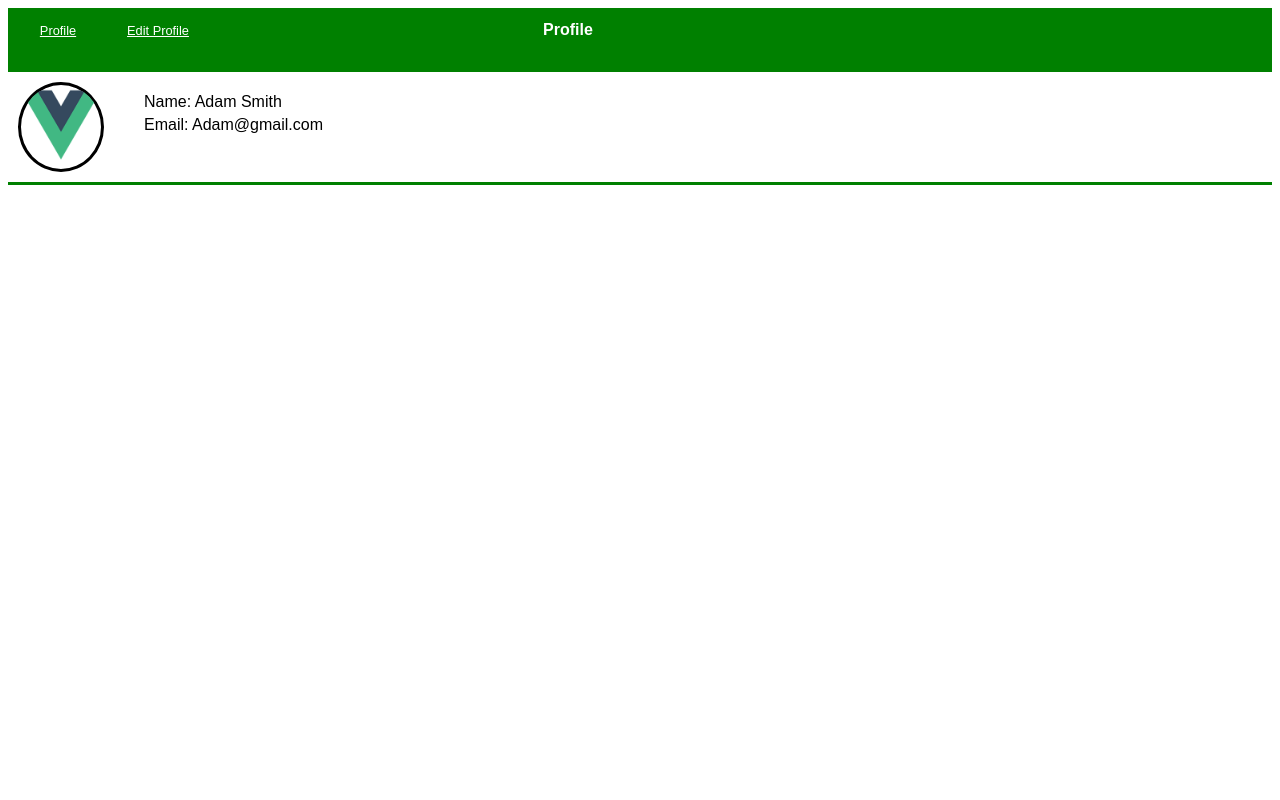
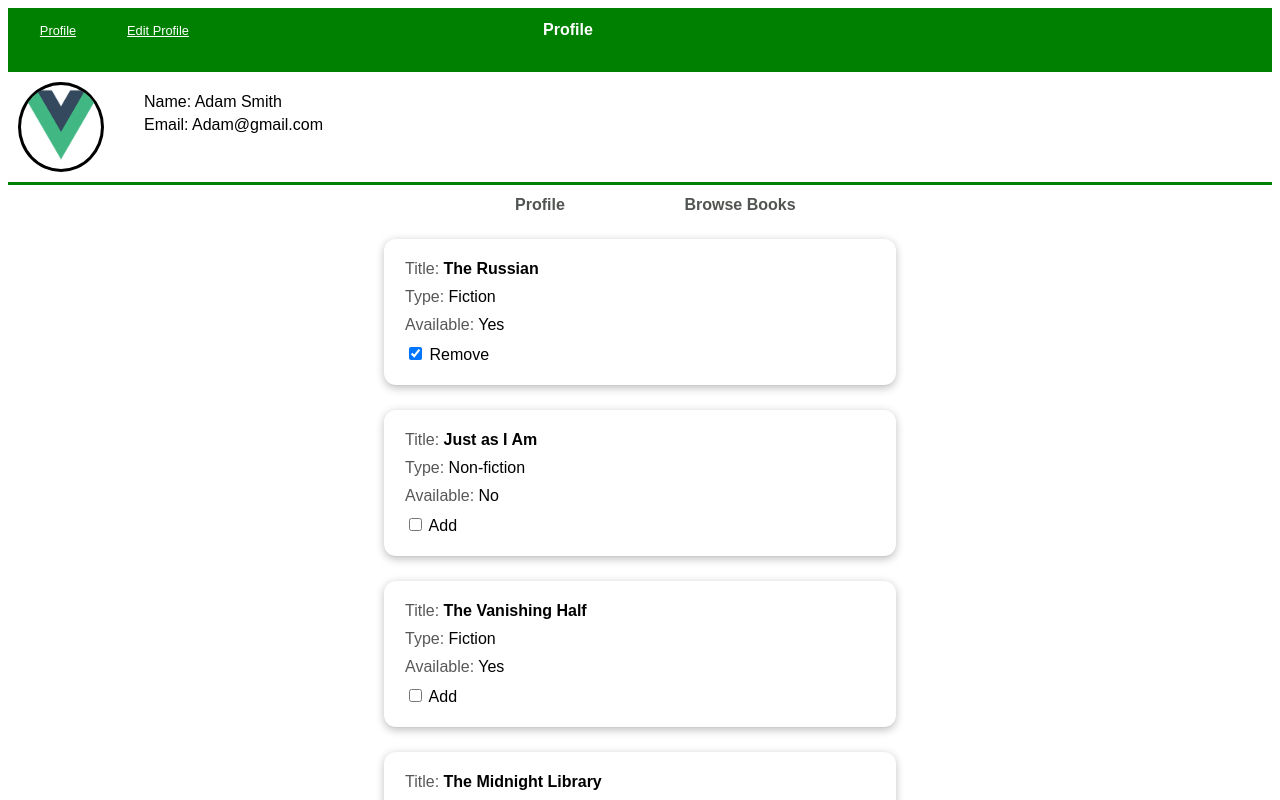
Before and after one commit to ahmato/electude-profile, a Vue app: page / in a window 1280 px wide. Shown: the top 800 px of the page. Built offline with nearby package versions, Linux system fonts and the light colour scheme.

Commit message:
Browse-books is done

```diff
--- a/src/App.vue
+++ b/src/App.vue
@@ -5,7 +5,7 @@
       <EditProfile :user="user" @editedUser="editedUser" />
     </div>
     <div v-if="this.curretPage === 'profile'">
-      <ProfileView :user="user" />
+      <ProfileView :user="user" :books="books" />
     </div>
   </div>
 </template>
@@ -27,8 +27,17 @@ export default {
       user: {
         full_name: 'Adam Smith',
         e_mail: 'Adam@gmail.com',
-        password: '123456'
-      }
+        password: '123456',
+        user_BooksArray: [1, 5]
+      },
+      books: [
+        { id: 1, name: 'The Russian', type: 'Fiction', available: true },
+        { id: 2, name: 'Just as I Am', type: 'Non-fiction', available: false },
+        { id: 3, name: 'The Vanishing Half', type: 'Fiction', available: true },
+        { id: 4, name: 'The Midnight Library', type: 'Fiction', available: false },
+        { id: 5, name: 'Untamed', type: 'Non-fiction', available: false },
+        { id: 6, name: 'Viscount Who Loved Me', type: 'Fiction', available: true }
+      ]
     };
   },
   methods: {
--- /dev/null
+++ b/src/components/Helpers/Card-book.vue
@@ -0,0 +1,90 @@
+<template>
+  <div class="list-group">
+    <ul v-for="book in books" :key="book.id">
+      <li>
+        <label for="title">Title: </label>
+        <span class="title">{{ book.name }}</span>
+      </li>
+      <li>
+        <label for="type">Type: </label>
+        <span> {{ book.type }} </span>
+      </li>
+      <li>
+        <label for="available">Available: </label>
+        <span> {{ getAvailabilityMessage(book.available) }} </span>
+      </li>
+      <li class="checkbox">
+        <input type="checkbox" v-model="userCheckedBooks" :id="book.id" :value="book.id" />
+        {{ getCheckboxText(book.id) }}
+      </li>
+    </ul>
+  </div>
+</template>
+<script>
+export default {
+  name: 'Profile_books',
+  props: ['books', 'userBooksArray'],
+  data() {
+    return {
+      userCheckedBooks: []
+    };
+  },
+  watch: {
+    userCheckedBooks() {
+      this.$emit('checkedBooks', this.userCheckedBooks);
+    }
+  },
+  mounted() {
+    this.userCheckedBooks = this.userBooksArray;
+  },
+  methods: {
+    getAvailabilityMessage(status) {
+      if (status === true) {
+        return 'Yes';
+      } else {
+        return 'No';
+      }
+    },
+    getCheckboxText(bookId) {
+      let text = 'Add';
+      this.userCheckedBooks.forEach(userBookId => {
+        if (bookId === userBookId) {
+          text = 'Remove';
+        }
+      });
+      return text;
+    }
+  }
+};
+</script>
+<style scoped>
+ul {
+  list-style-type: none;
+  background-color: #ffffff;
+  border-radius: 6px;
+  box-shadow: 0 2px 8px rgba(0, 0, 0, 0.2);
+  border-bottom: 1px solid #ccc;
+  font-size: 16px;
+  max-width: 30rem;
+  margin: 1.5rem auto;
+  padding: 1rem;
+  border-radius: 12px;
+  box-shadow: 0 2px 8px rgba(0, 0, 0, 0.25);
+}
+li {
+  padding: 5px;
+}
+input {
+  padding-top: 15px;
+}
+.title {
+  font-weight: bold;
+  font-size: 1rem;
+}
+label {
+  color: rgba(0, 0, 0, 0.658);
+}
+/* .checkbox {
+  color: black !important;
+} */
+</style>
--- /dev/null
+++ b/src/components/ProfileComponents/Browsebooks.vue
@@ -0,0 +1,76 @@
+<template>
+  <div>
+    <div class="buttons">
+      <button id="frofile-btn" class="Button" @click="renderProfileBooks">Profile</button>
+      <button id="books-btn" class="Button" @click="renderBrowseBooks">Browse Books</button>
+    </div>
+    <bookElemnet :books="booksToDisplay" :userBooksArray="userBooksArray" @checkedBooks="checked_books" />
+  </div>
+</template>
+<script>
+import bookElemnet from '../../components/Helpers/Card-book.vue';
+export default {
+  name: 'Browse_books',
+  props: ['books', 'userBooksArray'],
+  components: {
+    bookElemnet
+  },
+  data() {
+    return {
+      booksToDisplay: this.books,
+      allBooks: this.books,
+      displayAllBoooks: true,
+      newBooksList: [],
+      pageTitle: 'Browse Books'
+    };
+  },
+  methods: {
+    renderBrowseBooks() {
+      this.booksToDisplay = this.allBooks;
+    },
+    renderProfileBooks() {
+      this.booksToDisplay = this.getUserBooks();
+    },
+    getUserBooks() {
+      let userBooks = [];
+      this.newBooksList.forEach(userBookdId => {
+        this.books.forEach(book => {
+          if (book.id === userBookdId) {
+            userBooks.push(book);
+          }
+        });
+      });
+
+      return userBooks;
+    },
+    checked_books(book_id) {
+      this.newBooksList = book_id;
+    }
+  }
+};
+</script>
+<style scoped>
+button {
+  border: none;
+  background: none;
+  outline: none;
+  color: rgb(81, 85, 81);
+  font-weight: bold;
+  font-size: 1rem;
+  margin: 0 20px;
+  width: 10rem;
+}
+button:focus {
+  outline: none;
+  box-shadow: none;
+  background: rgba(99, 233, 121, 0.3);
+  color: rgb(22, 122, 22);
+  border-radius: 6px;
+}
+.buttons{
+  display: flex;
+  justify-content: center;
+  align-items: center;
+  margin: 10px ;
+}
+</style>
--- a/src/components/ProfileView.vue
+++ b/src/components/ProfileView.vue
@@ -1,16 +1,19 @@
 <template>
   <div>
-    <Profile :user="user"  />
+    <Profile :user="user"/>
+    <BrowseBooks :books="books" :userBooksArray="user.user_BooksArray" />
   </div>
 </template>
 <script>
 import Profile from '../components/ProfileComponents/Profile.vue';
+import BrowseBooks from './ProfileComponents/Browsebooks.vue';
 
 export default {
   name: 'ProfileView',
-  props: ['user'],
+  props: ['user','books'],
   components: {
     Profile,
+    BrowseBooks
   },
 };
 </script>
```
